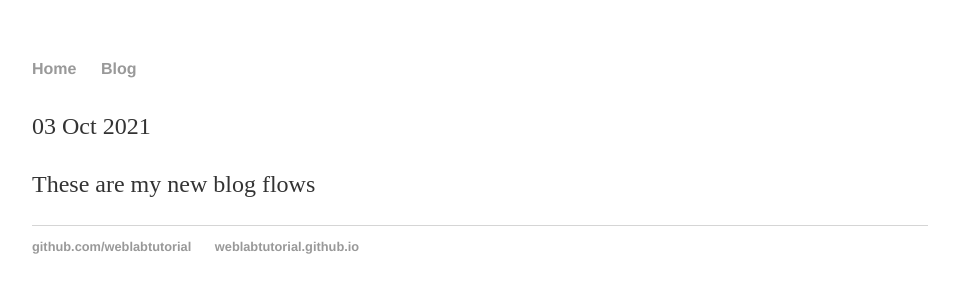
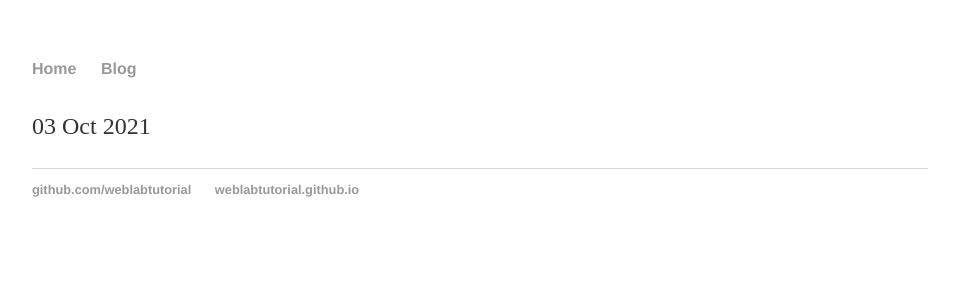
Before and after one commit to Ade20150/ade20150.github.io, a Jekyll site: the page built from _posts/2021-09-30-PETER.md, in a window 1280 px wide. Shown: the top 300 px of the page, without its empty margins (160-1119 px from the left). Built offline with Jekyll 4.4.1, drawn with Linux system fonts in a browser that asks for light colours; our own code applies the rules of GitHub Pages for plain Markdown files.

Commit message:
Update 2021-09-30-PETER.md

```diff
--- a/_posts/2021-09-30-PETER.md
+++ b/_posts/2021-09-30-PETER.md
@@ -3,4 +3,3 @@ layout: post
 title:"new blogs flows"
 date: 2021-09-30
 ---
-These are my new blog flows
```
